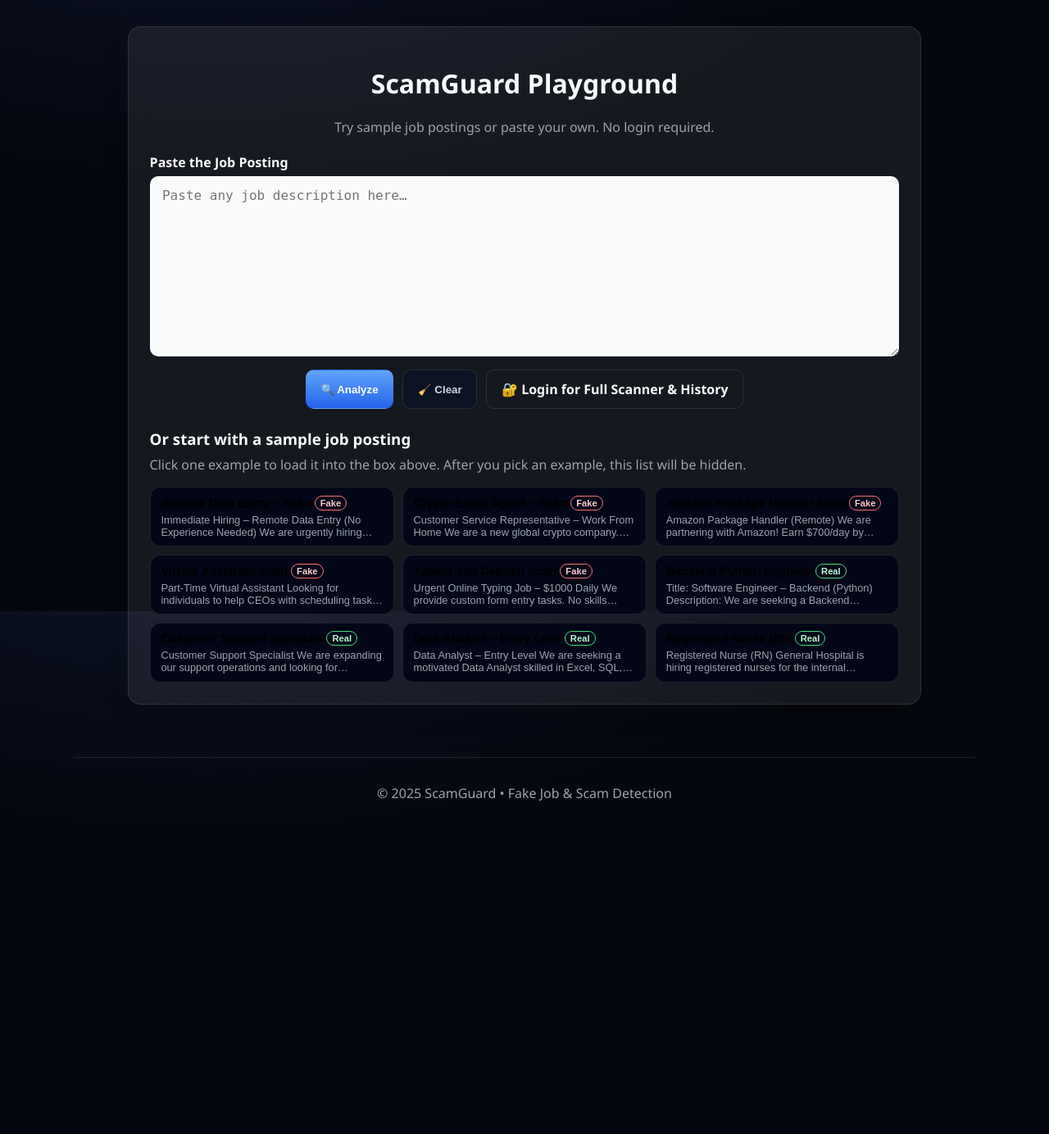
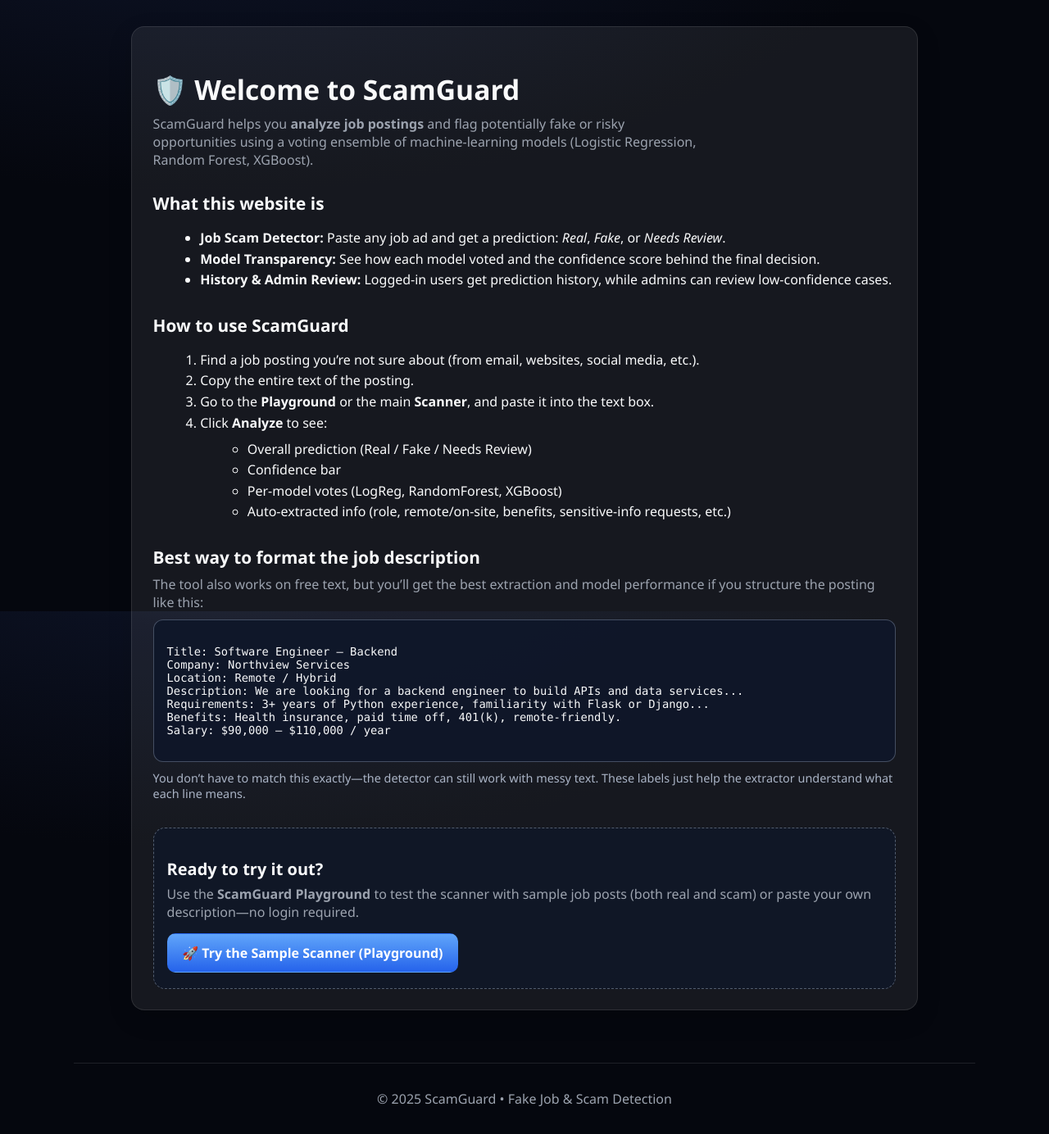
Before and after one commit to MounikaS26/ScamGuard, a Flask app: page / in a window 1280 px wide. Shown: the part 54-1438 px from the top of the page at 82% size. Before the commit the page ends 1031 px from the top, so only its background shows below. Run offline with Flask 3, Linux system fonts and the light colour scheme; parts of the project's set-up code (start-up, migrations or seed data) failed here and were passed over.

Commit message:
added home page

```diff
--- a/app.py
+++ b/app.py
@@ -7,7 +7,7 @@ from datetime import datetime
 from supabase import create_client
 from scipy.sparse import hstack, csr_matrix
 from data.text_extractor import extract_job_features
-from data.db import init_db, insert_log, fetch_logs, delete_log, get_admin_stats
+from data.db import init_db, insert_log, fetch_logs, delete_log, get_admin_stats, save_review_context
 
 # db helpers
 from data.db import (
@@ -221,7 +221,6 @@ if not models:
 print(f"[Voting] Loaded models: {list(models.keys())}")
 print(f"[Voting] Weights: {VOTE_WEIGHTS.tolist()} | Threshold: {DEFAULT_THRESHOLD}")
 
-# --- Load current engineered DF (for medians if needed) ---
 engineered_df = pd.read_csv(ENGINEERED_PATH)
 
 # ========================= Helpers =========================
@@ -346,6 +345,8 @@ def index():
     input_text = None
     error_message = None
     extracted = None
+    log_id_for_review = None
+
     per_model = {}
     final_proba = None  # probability of "fake" from the ensemble
     if request.method == "POST":
@@ -386,13 +387,15 @@ def index():
                  # persist the log
                 user_id = session.get("user_id", "anonymous")
                 excerpt = (input_text or "").strip().replace("\n", " ")
-                insert_log(
+                log_id = insert_log(
                   user_id=user_id,
                   text_excerpt=input_text,
                   prediction_label=stored_label,
                   confidence=(float(confidence) if confidence is not None else None),
                   was_needs_review=(1 if label == "Needs Review" else 0)
                 )
+                if needs_review:
+                 log_id_for_review = log_id
 
             except Exception as e:
                 import traceback; traceback.print_exc()
@@ -410,9 +413,16 @@ def index():
         ensemble_threshold=DEFAULT_THRESHOLD,
         review_band=REVIEW_BAND,
         extracted=extracted,
+        log_id_for_review=log_id_for_review,
     )
 
-@app.route("/", methods=["GET", "POST"])
+@app.route("/info", methods=["GET", "POST"])
+def info():
+    return render_template(
+        "info.html"
+    )
+
+@app.route("/playground", methods=["GET", "POST"])
 def playground():
     prediction = None
     confidence = None
@@ -466,30 +476,20 @@ def playground():
 
 def extract_title_and_desc(excerpt: str):
     txt = (excerpt or "").strip()
-    title = ""
-    desc = ""
-    title_marker = "title:"
-    desc_marker = "description:"
-    lower = txt.lower()
+    if not txt:
+        return "(empty)", ""
 
-    if title_marker in lower:
-        t_start = lower.index(title_marker) + len(title_marker)
-        t_end = lower.find(desc_marker, t_start)
-        if t_end == -1:
-            t_end = len(txt)
-        title = txt[t_start:t_end].strip(" -:•|").strip()
+    lines = txt.splitlines()
 
-    if desc_marker in lower:
-        d_start = lower.index(desc_marker) + len(desc_marker)
-        desc = txt[d_start:].strip(" -:•|").strip()
+    # First line is the title
+    title = lines[0].strip()
 
-    if not title:
-        title = txt.split("\n")[0].strip()
-        if len(title) > 90:
-            title = title[:90].rstrip() + "…"
-    if not desc:
-        rest = txt[len(title):].strip() if len(txt) > len(title) else ""
-        desc = rest[:240].rstrip() + ("…" if len(rest) > 240 else "")
+    # Everything else is description (joined back with newlines)
+    if len(lines) > 1:
+        desc = "\n".join(lines[1:]).strip()
+    else:
+        desc = ""
+
     return title, desc
 
 @app.post("/logs/<int:log_id>/delete")
@@ -512,25 +512,16 @@ def logs():
     items = []
     for r in rows:
         title, desc = extract_title_and_desc(r["text_excerpt"])
-
-        # base label directly from DB
-        base_label = (r["prediction_label"] or "").strip().title()
-
-        # 0/1 flag: this entry was originally flagged as "Needs Review"
-        was_review = int(r["was_needs_review"]) if "was_needs_review" in r.keys() else 0
-
-        # 👇 Do NOT override the base label anymore
-        label = base_label          # final label shown in the main badge
-
+        label = (r["prediction_label"] or "").strip().title()
         items.append({
             "id": r["id"],
             "title": title,
-            "desc": desc,
-            "raw": r["text_excerpt"],
-            "label": label,                     # used by badge + filters
+            "desc": desc,                 # not used in template right now, but ok
+            "raw": r["text_excerpt"],     # full text
+            "label": label,
             "confidence": r["confidence"],
             "created_at": r["created_at"],
-            "was_needs_review": was_review,     # controls "Previously: Needs Review" pill
+            "was_needs_review": r["was_needs_review"] if "was_needs_review" in r.keys() else 0,
         })
 
     return render_template("logs.html", items=items)
@@ -579,7 +570,8 @@ def admin_review():
     from data.db import get_db
     with get_db() as conn:
         cur = conn.execute("""
-            SELECT id, user_id, text_excerpt, prediction_label, confidence, created_at, was_needs_review
+            SELECT id, user_id, text_excerpt, prediction_label,
+                   confidence, created_at, was_needs_review
             FROM prediction_logs
             WHERE prediction_label = 'Needs Review'
             ORDER BY id DESC
@@ -588,15 +580,25 @@ def admin_review():
 
     items = []
     for r in rows:
-        txt = r["text_excerpt"]
-        title = txt.split(".")[0][:80] + "…" if len(txt) > 80 else txt
-        desc = txt[:200] + ("…" if len(txt) > 200 else "")
+        txt = r["text_excerpt"] or ""
+        # Title = first line, or first 80 chars
+        first_line = txt.splitlines()[0].strip()
+        if len(first_line) > 80:
+            title = first_line[:80].rstrip() + "…"
+        else:
+            title = first_line
+
+        # Short preview (first 220 chars)
+        preview = txt[:220].rstrip()
+        if len(txt) > 220:
+            preview += "…"
+
         items.append({
             "id": r["id"],
             "user_id": r["user_id"],
             "title": title,
-            "desc": desc,
-            "raw": r["text_excerpt"],
+            "desc": preview,       # short preview only
+            "raw": txt,            # full text
             "confidence": r["confidence"],
             "created_at": r["created_at"],
         })
@@ -623,6 +625,7 @@ def admin_mark_fake(log_id):
     flash("Marked as Fake.", "success")
     return redirect(url_for("admin_review"))
 
+from data.db import save_review_context  # add to imports at top
 
 # ========================= Health =========================
 @app.route("/health")
@@ -630,6 +633,11 @@ def health():
     return {"status": "ok"}
 
 # ========================= Init =========================
+
+@app.route("/")
+def landing():
+    return render_template("home.html")
+
 init_db()
 
 if __name__ == "__main__":
--- a/templates/base.html
+++ b/templates/base.html
@@ -22,21 +22,20 @@
       </label>
 
       <ul class="nav-links">
+        {% if session.user_id %}
          {% if user_permission|int >= 1 %}
-           <li><a href="{{ url_for('admin_dashboard') }}">Home</a></li>
+           <li><a href="{{ url_for('admin_dashboard') }}">Dashborad</a></li>
          {% else %}
-          <li><a href="{{ url_for('user_dashboard') }}">Home</a></li>
+          <li><a href="{{ url_for('user_dashboard') }}">Dashborad</a></li>
          {% endif %}
 
-        {% if session.user_id %}
-          <!-- Authenticated -->
           <li class="nav-divider"></li>
           <li class="nav-user">👋 {{ session.username }}</li>
           <li><a href="{{ url_for('account.edit_account') }}">Account</a></li>
           <p><a class="button" href="/logs"> Prediction History</a></p>
           <li><a class="btn btn-outline" href="{{ url_for('auth.logout') }}">Logout</a></li>
         {% else %}
-          <!-- Guest -->
+           <li><a href="{{ url_for('landing') }}">Home</a></li>
           <li><a href="{{ url_for('auth.login') }}" class="{% if request.endpoint == 'login' %}active{% endif %}">Login</a></li>
           <li><a href="{{ url_for('auth.register') }}" class="{% if request.endpoint == 'register' %}active{% endif %}">Register</a></li>
         {% endif %}
--- /dev/null
+++ b/templates/home.html
@@ -0,0 +1,95 @@
+{% extends "base.html" %}
+{% block title %}ScamGuard – Spot Fake Job Postings{% endblock %}
+
+{% block content %}
+<div class="card" style="max-width: 960px; margin: 0 auto;">
+  <!-- Hero -->
+  <section style="text-align: left; margin-bottom: 1.75rem;">
+    <h1 style="font-size: 2.1rem; margin-bottom: .5rem;">🛡️ Welcome to ScamGuard</h1>
+    <p class="sub" style="max-width: 680px;">
+      ScamGuard helps you <strong>analyze job postings</strong> and flag
+      potentially fake or risky opportunities using a voting ensemble of
+      machine-learning models (Logistic Regression, Random Forest, XGBoost).
+    </p>
+  </section>
+
+  <!-- What this website does -->
+  <section style="margin-bottom: 1.75rem;">
+    <h2 style="font-size: 1.3rem; margin-bottom: .5rem;">What this website is</h2>
+    <ul style="margin-left: 1.1rem; line-height: 1.6;">
+      <li><strong>Job Scam Detector:</strong> Paste any job ad and get a prediction:
+          <em>Real</em>, <em>Fake</em>, or <em>Needs Review</em>.</li>
+      <li><strong>Model Transparency:</strong> See how each model voted and the
+          confidence score behind the final decision.</li>
+      <li><strong>History & Admin Review:</strong> Logged-in users get prediction history,
+          while admins can review low-confidence cases.</li>
+    </ul>
+  </section>
+
+  <!-- How to use -->
+  <section style="margin-bottom: 1.75rem;">
+    <h2 style="font-size: 1.3rem; margin-bottom: .5rem;">How to use ScamGuard</h2>
+    <ol style="margin-left: 1.1rem; line-height: 1.6;">
+      <li>Find a job posting you’re not sure about (from email, websites, social media, etc.).</li>
+      <li>Copy the entire text of the posting.</li>
+      <li>Go to the <strong>Playground</strong> or the main <strong>Scanner</strong>, and paste it into the text box.</li>
+      <li>Click <strong>Analyze</strong> to see:
+        <ul style="margin-left: 1.1rem; margin-top:.4rem;">
+          <li>Overall prediction (Real / Fake / Needs Review)</li>
+          <li>Confidence bar</li>
+          <li>Per-model votes (LogReg, RandomForest, XGBoost)</li>
+          <li>Auto-extracted info (role, remote/on-site, benefits, sensitive-info requests, etc.)</li>
+        </ul>
+      </li>
+    </ol>
+  </section>
+
+  <!-- Recommended formatting -->
+  <section style="margin-bottom: 1.75rem;">
+    <h2 style="font-size: 1.3rem; margin-bottom: .5rem;">Best way to format the job description</h2>
+    <p class="sub" style="margin-bottom:.6rem;">
+      The tool also works on free text, but you’ll get the best extraction and
+      model performance if you structure the posting like this:
+    </p>
+
+    <div style="
+        background: rgba(15,23,42,0.9);
+        border-radius: .75rem;
+        padding: .9rem 1rem;
+        border: 1px solid rgba(148,163,184,0.4);
+        font-family: ui-monospace, SFMono-Regular, Menlo, Monaco, Consolas, 'Liberation Mono', 'Courier New', monospace;
+        font-size: .86rem;
+        white-space: pre-wrap;">
+Title: Software Engineer – Backend
+Company: Northview Services
+Location: Remote / Hybrid
+Description: We are looking for a backend engineer to build APIs and data services...
+Requirements: 3+ years of Python experience, familiarity with Flask or Django...
+Benefits: Health insurance, paid time off, 401(k), remote-friendly.
+Salary: $90,000 – $110,000 / year
+    </div>
+
+    <p style="margin-top:.6rem; font-size:.9rem; color: #aab4c6;">
+      You don’t have to match this exactly&mdash;the detector can still work with
+      messy text. These labels just help the extractor understand what each line means.
+    </p>
+  </section>
+
+  <!-- Call to action -->
+  <section style="
+      margin-top: 2rem;
+      padding: 1.2rem 1rem;
+      border-radius: .9rem;
+      border: 1px dashed rgba(148,163,184,0.5);
+      background: rgba(15,23,42,0.7);">
+    <h2 style="font-size: 1.25rem; margin-bottom:.4rem;">Ready to try it out?</h2>
+    <p class="sub" style="margin-bottom: .9rem;">
+      Use the <strong>ScamGuard Playground</strong> to test the scanner with sample job posts
+      (both real and scam) or paste your own description&mdash;no login required.
+    </p>
+    <a href="{{ url_for('playground') }}" class="btn btn-primary">
+      🚀 Try the Sample Scanner (Playground)
+    </a>
+  </section>
+</div>
+{% endblock %}
```
Also changed, not shown: data/db.py (+50 -18 lines), templates/index.html (+13 -0 lines), data/scamguard.db.
